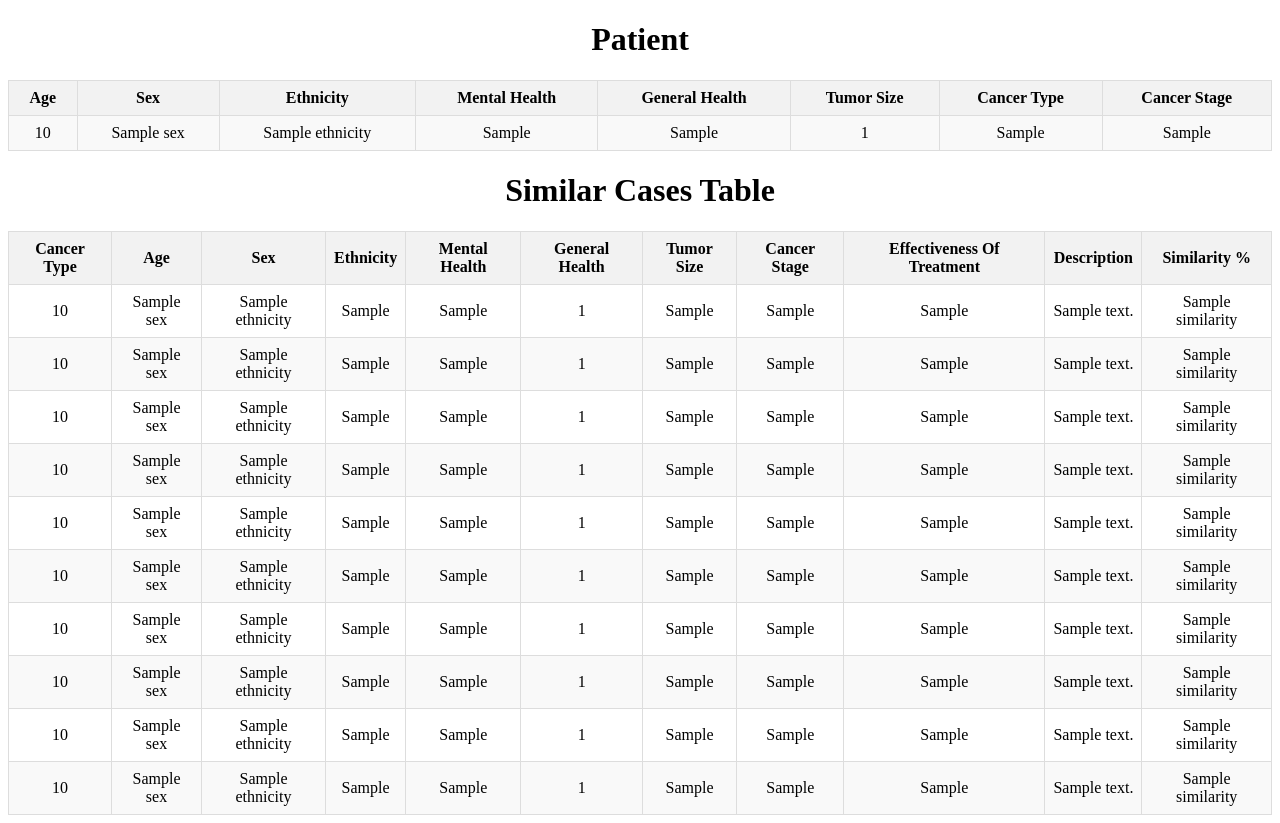
After one commit to GastonDonikian/hackaton, a Flask app: template templates/answer.html in a window 1280 px wide. The commit adds this page. Run offline with Flask 3, Linux system fonts and the light colour scheme; the template is opened without the code that fills it: most values are stand-ins (such as "Sample title", 1, 10 or a date in 2020).

Commit message:
front almost ready, sending numbers instead of text though

```diff
--- a/src/cancerPCA.py
+++ b/src/cancerPCA.py
@@ -48,7 +48,7 @@ def get_nearest_points(input_point):
     nearest_points = all_data[nearest_indices]
     nearest_distances = distances[0][nearest_indices]
     max_distance = np.max(nearest_distances)
-    similarities = (max_distance - nearest_distances) / max_distance * 100
+    similarities = np.round((max_distance - nearest_distances) / max_distance * 100, 2)
     nearest_points = np.concatenate((nearest_points, np.array(similarities)[:, np.newaxis]), axis=1)
     return nearest_points
 
--- /dev/null
+++ b/templates/answer.html
@@ -0,0 +1,211 @@
+<!DOCTYPE html>
+<html lang="en">
+<head>
+    <meta charset="UTF-8">
+    <meta http-equiv="X-UA-Compatible" content="IE=edge">
+    <meta name="viewport" content="width=device-width, initial-scale=1.0">
+    <title>Document</title>
+</head>
+<body>
+    <h1>Patient</h1>
+    <table>
+        <tr>
+          <th>Age</th>
+          <th>Sex</th>
+          <th>Ethnicity</th>
+          <th>Mental Health</th>
+          <th>General Health</th>
+          <th>Tumor Size</th>
+          <th>Cancer Type</th>
+          <th>Cancer Stage</th>
+        </tr>
+        <tr>
+          <td>{{patient['age']}}</td>
+          <td>{{patient['sex']}}</td>
+          <td>{{patient['ethnicity']}}</td>
+          <td>{{patient['mentalHealth']}}</td>
+          <td>{{patient['generalHealth']}}</td>
+          <td>{{patient['tumorSize']}}</td>
+          <td>{{patient['cancerType']}}</td>
+          <td>{{patient['cancerStage']}}</td>
+        </tr>
+      </table>
+    <h1>Similar Cases Table</h1>
+        <table>
+            <thead>
+            <tr>
+                <th>Cancer Type</th>
+                <th>Age</th>
+                <th>Sex</th>
+                <th>Ethnicity</th>
+                <th>Mental Health</th>
+                <th>General Health</th>
+                <th>Tumor Size</th>
+                <th>Cancer Stage</th>
+                <th>Effectiveness Of Treatment</th>
+                <th>Description</th>
+                <th>Similarity %</th>
+            </tr>
+            </thead>
+            <tbody>
+            <tr>
+                <td>{{data[0]['age']}}</td>
+                <td>{{data[0]['sex']}}</td>
+                <td>{{data[0]['ethnicity']}}</td>
+                <td>{{data[0]['mentalHealth']}}</td>
+                <td>{{data[0]['generalHealth']}}</td>
+                <td>{{data[0]['tumorSize']}}</td>
+                <td>{{data[0]['cancerType']}}</td>
+                <td>{{data[0]['cancerStage']}}</td>
+                <td>{{data[0]['effectivenessOfTreatment']}}</td>
+                <td>{{data[0]['descripcion']}}</td>
+                <td>{{data[0]['similarity']}}</td>
+            </tr>
+            <tr>
+                <td>{{data[1]['age']}}</td>
+                <td>{{data[1]['sex']}}</td>
+                <td>{{data[1]['ethnicity']}}</td>
+                <td>{{data[1]['mentalHealth']}}</td>
+                <td>{{data[1]['generalHealth']}}</td>
+                <td>{{data[1]['tumorSize']}}</td>
+                <td>{{data[1]['cancerType']}}</td>
+                <td>{{data[1]['cancerStage']}}</td>
+                <td>{{data[1]['effectivenessOfTreatment']}}</td>
+                <td>{{data[1]['descripcion']}}</td>
+                <td>{{data[1]['similarity']}}</td>
+            </tr>
+            <tr>
+                <td>{{data[2]['age']}}</td>
+                <td>{{data[2]['sex']}}</td>
+                <td>{{data[2]['ethnicity']}}</td>
+                <td>{{data[2]['mentalHealth']}}</td>
+                <td>{{data[2]['generalHealth']}}</td>
+                <td>{{data[2]['tumorSize']}}</td>
+                <td>{{data[2]['cancerType']}}</td>
+                <td>{{data[2]['cancerStage']}}</td>
+                <td>{{data[2]['effectivenessOfTreatment']}}</td>
+                <td>{{data[2]['descripcion']}}</td>
+                <td>{{data[2]['similarity']}}</td>
+            </tr>
+            <tr>
+                <td>{{data[3]['age']}}</td>
+                <td>{{data[3]['sex']}}</td>
+                <td>{{data[3]['ethnicity']}}</td>
+                <td>{{data[3]['mentalHealth']}}</td>
+                <td>{{data[3]['generalHealth']}}</td>
+                <td>{{data[3]['tumorSize']}}</td>
+                <td>{{data[3]['cancerType']}}</td>
+                <td>{{data[3]['cancerStage']}}</td>
+                <td>{{data[3]['effectivenessOfTreatment']}}</td>
+                <td>{{data[3]['descripcion']}}</td>
+                <td>{{data[3]['similarity']}}</td>
+            </tr>
+            <tr>
+                <td>{{data[4]['age']}}</td>
+                <td>{{data[4]['sex']}}</td>
+                <td>{{data[4]['ethnicity']}}</td>
+                <td>{{data[4]['mentalHealth']}}</td>
+                <td>{{data[4]['generalHealth']}}</td>
+                <td>{{data[4]['tumorSize']}}</td>
+                <td>{{data[4]['cancerType']}}</td>
+                <td>{{data[4]['cancerStage']}}</td>
+                <td>{{data[4]['effectivenessOfTreatment']}}</td>
+                <td>{{data[4]['descripcion']}}</td>
+                <td>{{data[4]['similarity']}}</td>
+            </tr>
+            <tr>
+                <td>{{data[5]['age']}}</td>
+                <td>{{data[5]['sex']}}</td>
+                <td>{{data[5]['ethnicity']}}</td>
+                <td>{{data[5]['mentalHealth']}}</td>
+                <td>{{data[5]['generalHealth']}}</td>
+                <td>{{data[5]['tumorSize']}}</td>
+                <td>{{data[5]['cancerType']}}</td>
+                <td>{{data[5]['cancerStage']}}</td>
+                <td>{{data[5]['effectivenessOfTreatment']}}</td>
+                <td>{{data[5]['descripcion']}}</td>
+                <td>{{data[5]['similarity']}}</td>
+            </tr>
+            <tr>
+                <td>{{data[6]['age']}}</td>
+                <td>{{data[6]['sex']}}</td>
+                <td>{{data[6]['ethnicity']}}</td>
+                <td>{{data[6]['mentalHealth']}}</td>
+                <td>{{data[6]['generalHealth']}}</td>
+                <td>{{data[6]['tumorSize']}}</td>
+                <td>{{data[6]['cancerType']}}</td>
+                <td>{{data[6]['cancerStage']}}</td>
+                <td>{{data[6]['effectivenessOfTreatment']}}</td>
+                <td>{{data[6]['descripcion']}}</td>
+                <td>{{data[6]['similarity']}}</td>
+            </tr>
+            <tr>
+                <td>{{data[7]['age']}}</td>
+                <td>{{data[7]['sex']}}</td>
+                <td>{{data[7]['ethnicity']}}</td>
+                <td>{{data[7]['mentalHealth']}}</td>
+                <td>{{data[7]['generalHealth']}}</td>
+                <td>{{data[7]['tumorSize']}}</td>
+                <td>{{data[7]['cancerType']}}</td>
+                <td>{{data[7]['cancerStage']}}</td>
+                <td>{{data[7]['effectivenessOfTreatment']}}</td>
+                <td>{{data[7]['descripcion']}}</td>
+                <td>{{data[7]['similarity']}}</td>
+            </tr>
+            <tr>
+                <td>{{data[8]['age']}}</td>
+                <td>{{data[8]['sex']}}</td>
+                <td>{{data[8]['ethnicity']}}</td>
+                <td>{{data[8]['mentalHealth']}}</td>
+                <td>{{data[8]['generalHealth']}}</td>
+                <td>{{data[8]['tumorSize']}}</td>
+                <td>{{data[8]['cancerType']}}</td>
+                <td>{{data[8]['cancerStage']}}</td>
+                <td>{{data[8]['effectivenessOfTreatment']}}</td>
+                <td>{{data[8]['descripcion']}}</td>
+                <td>{{data[8]['similarity']}}</td>
+            </tr>
+            <tr>
+                <td>{{data[9]['age']}}</td>
+                <td>{{data[9]['sex']}}</td>
+                <td>{{data[9]['ethnicity']}}</td>
+                <td>{{data[9]['mentalHealth']}}</td>
+                <td>{{data[9]['generalHealth']}}</td>
+                <td>{{data[9]['tumorSize']}}</td>
+                <td>{{data[9]['cancerType']}}</td>
+                <td>{{data[9]['cancerStage']}}</td>
+                <td>{{data[9]['effectivenessOfTreatment']}}</td>
+                <td>{{data[9]['descripcion']}}</td>
+                <td>{{data[9]['similarity']}}</td>
+            </tr>
+            </tbody>
+        </table>
+</body>
+</html>
+
+<style>
+    table {
+      border-collapse: collapse;
+      width: 100%;
+    }
+    th, td {
+      text-align: center;
+      padding: 8px;
+      border: 1px solid #ddd;
+    }
+    th {
+      background-color: #f2f2f2;
+      font-weight: bold;
+    }
+    tr:nth-child(even) {
+      background-color: #f9f9f9;
+    }
+    tr:hover {
+      background-color: #ddd;
+    }
+    h1 {
+  text-align: center; /* Centers the text within the element */
+  margin-left: auto; /* Sets the left margin to auto */
+  margin-right: auto; /* Sets the right margin to auto */
+}
+  </style>
--- a/views.py
+++ b/views.py
@@ -9,7 +9,7 @@ import json
 column_names = ["cancerType","patientID","age","sex","ethnicity",
                     "mentalHealth","generalHealth","tumorSize","cancerStage",
                     "surgicalMethod","radiationMethod","chemotherapy",
-                    "effectivenessOfTreatment","descripcion"]
+                    "effectivenessOfTreatment","descripcion","similarity"]
 
 def numpy_to_json(arr):
 
@@ -40,7 +40,7 @@ def getValue():
     #input_point = {'age':70, 'sex':0,'ethnicity':1,'mentalHealth':4,'generalHealth':10,'tumorSize':10,'cancerType':0,'cancerStage':1}
     answer = get_nearest_points(input_point)
     #ponele que answer es json con cada caso + porcentaje de similaridad
-    return render_template('answer.html',data=numpy_to_json(answer), columnNames = column_names)
+    return render_template('answer.html',data=numpy_to_json(answer), columnNames = column_names, patient=input_point)
 
 
 @views.route("/json")
```
Also changed, not shown: templates/index.html (+0 -59 lines).
